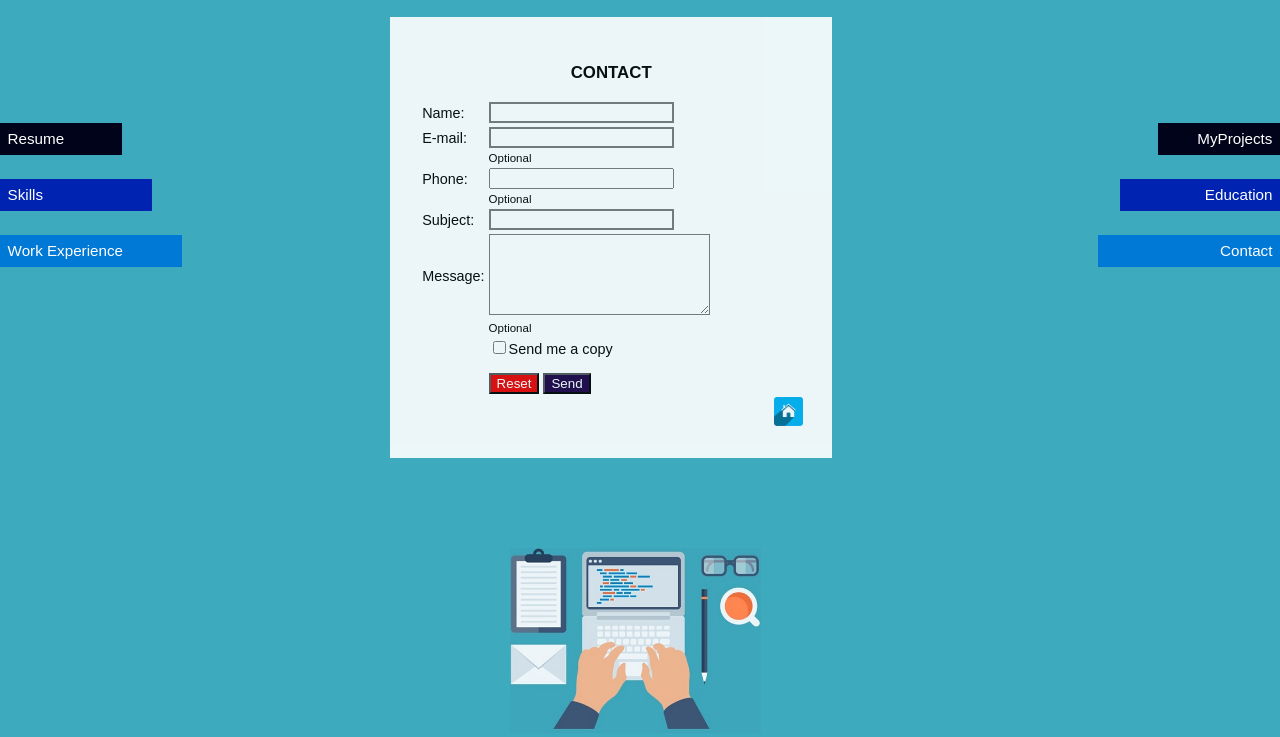
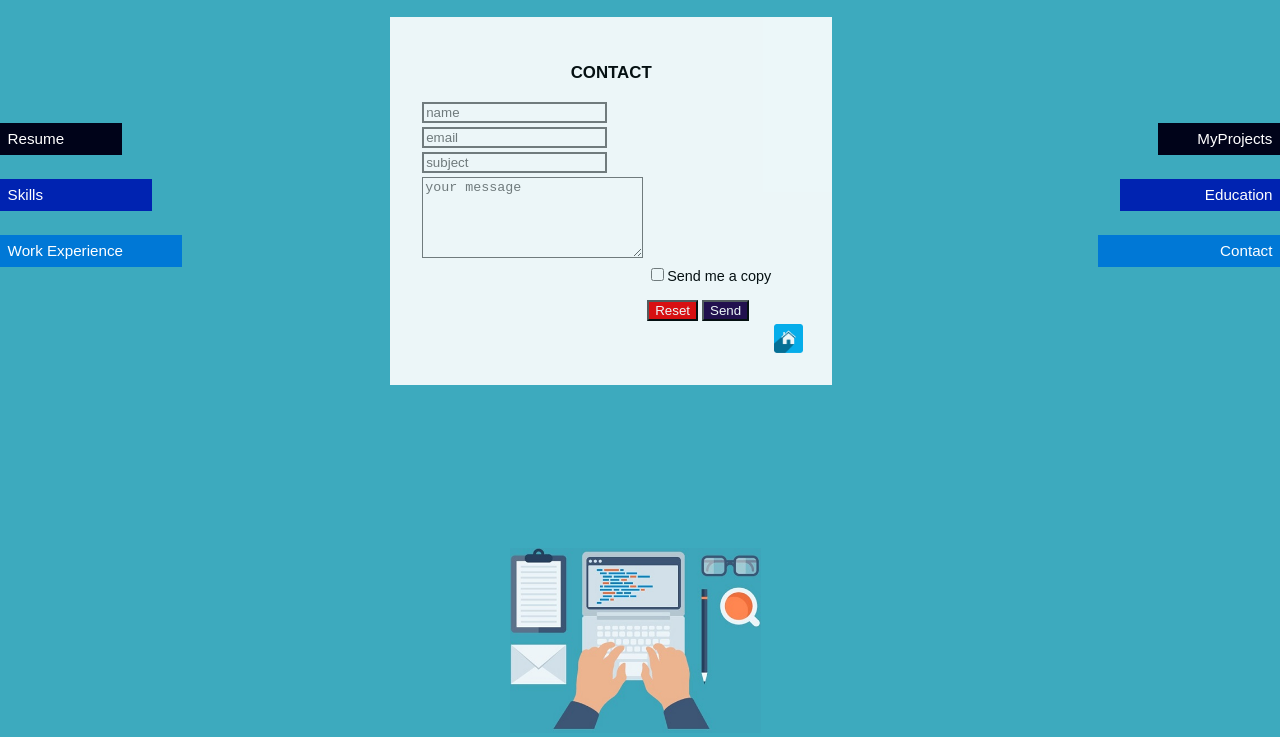
Before and after one commit to santiagodeveloper/mywebsite, a plain HTML site: page contact.html in a window 1280 px wide. Shown: the part 63-800 px from the top of the page. Drawn offline with Linux system fonts and the light colour scheme.

Commit message:
Update contact.html

```diff
--- a/contact.html
+++ b/contact.html
@@ -65,54 +65,34 @@ and open the template in the editor.
                 <form onsubmit="return(checkmmail())" action="mailto:eduardo@gmx.at" name="cform" id="cform" method="post">
                     <table>
                         <tr>
-                       <td>Name:
-                       </td>
-                        <td><input type="text" name="yourname" id="yourname" required>
+                        <td><input type="text" name="yourname" id="yourname" placeholder="name" required>
                        </td>
                       </tr>
                       <tr>
-                      <td>
-                        E-mail:
-                       </td>
+
                         <td>
-                         <input type="email" name="email" id="email" required>
+                         <input type="email" name="email" id="email" placeholder="email" required>
                         </td>
 
                       </tr>
-                      <tr><td></td><td class="optional">Optional</td></tr>
+
+
                       <tr>
-                       <td>
-                        Phone:
-                       </td>
-                       <td>
-                        <input type="number" name="telephone" id="telephone">
-                       </td>
-                       </tr>
-                       <tr>
-                        <td></td><td class="optional">Optional</td>
-                       </tr>
-                      <tr>
+
                           <td>
-                        Subject:
-                          </td>
-                          <td>
-                             <input type="text" name="subject" id="subject">
+                             <input type="text" name="subject" placeholder="subject" id="subject">
                           </td>
 
                       </tr>
 
                        <tr>
+
                          <td>
-                           Message:
-                         </td>
-                         <td>
-                           <textarea rows="5" cols="25" name="message" id="message" required></textarea>
+                           <textarea rows="5" cols="25" name="message" id="message" placeholder="your message" required></textarea>
                          </td>
                         </tr>
 
-                        <tr>
-                            <td></td><td class="optional">Optional</td></tr>
-                        <tr>
+
                         <td></td>
                             <td>
                                 <input type="checkbox" name="email_sendcopy" id="send_copy" onclick="copyemail()" value='Copy Sent'/>Send me a copy
```
